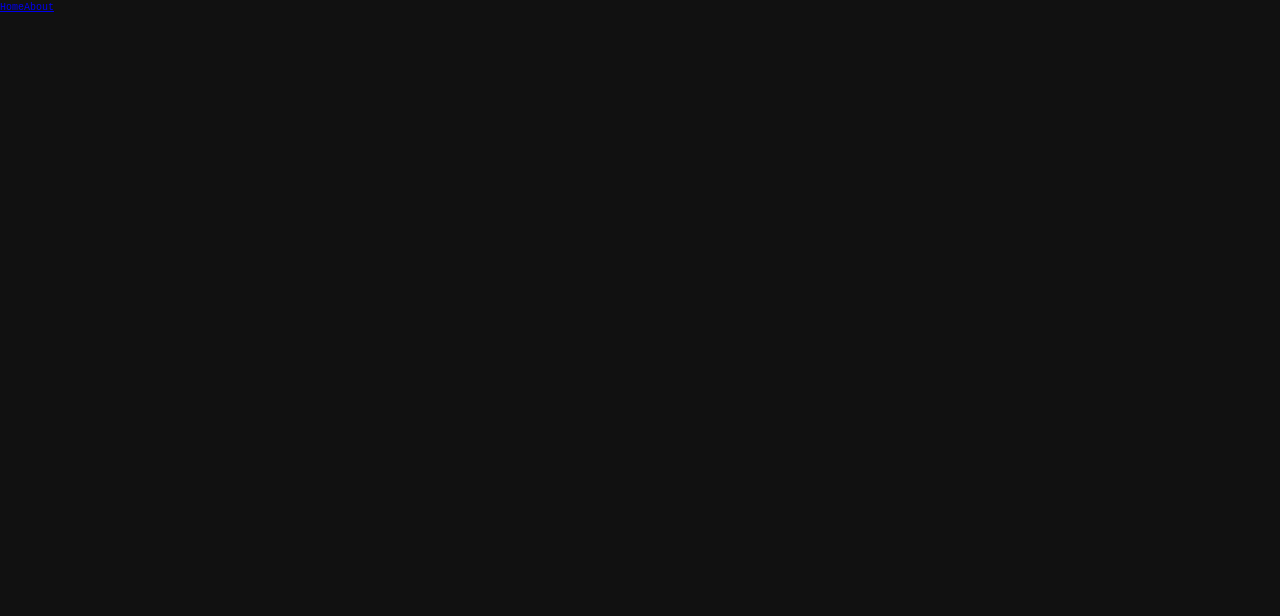
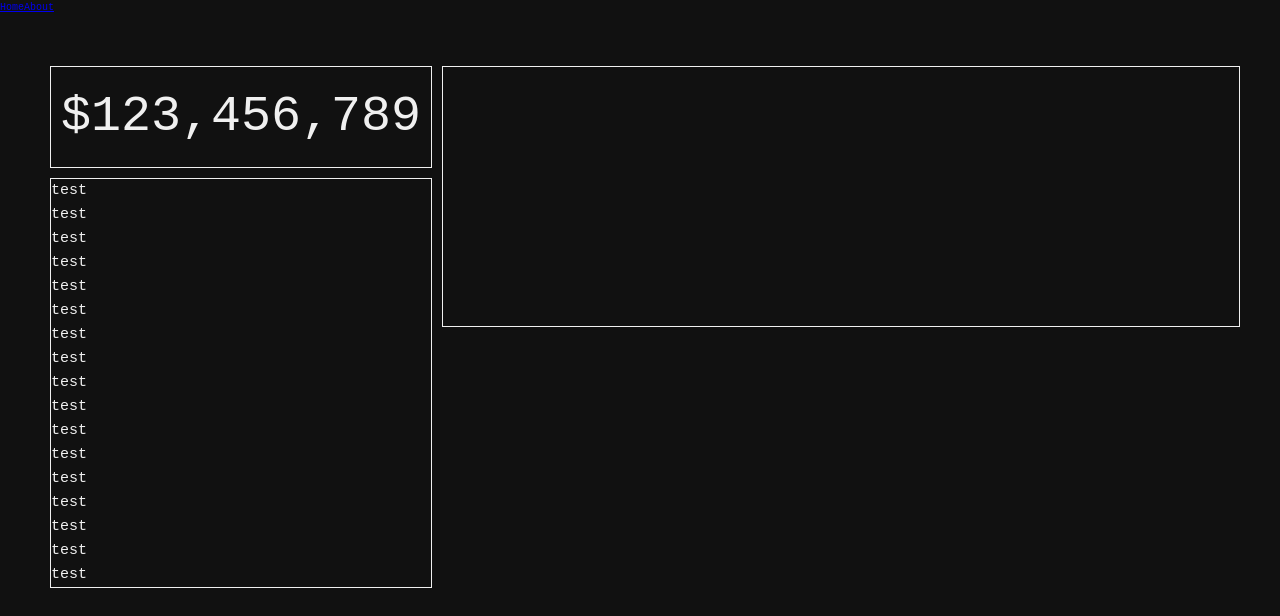
Before and after one commit to GuardianInferno/summer-stem, a Vue app in the folder frontend/: page / in a window 1280 px wide. Shown: the top 616 px of the page. Built offline with nearby package versions, Linux system fonts and the light colour scheme.

Commit message:
getting started with ui

```diff
--- /dev/null
+++ b/frontend/src/assets/scss/_mixins.scss
@@ -0,0 +1,3 @@
+@mixin border {
+  border: 1px solid $foreground;
+}
--- a/frontend/src/assets/scss/_variables.scss
+++ b/frontend/src/assets/scss/_variables.scss
@@ -1,3 +1,2 @@
-$lightgreen: #4afa8f;
-$darkgreen: #008f3b;
-$darkergreen: #003b00;
+$foreground: #f0f0f0;
+$background: #111;
--- a/frontend/src/assets/scss/base.scss
+++ b/frontend/src/assets/scss/base.scss
@@ -17,8 +17,8 @@
   transition: color 0.5s, background-color 0.5s;
   line-height: 1.6;
   font-family: "Cascadia Code", monospace;
-  background-color: #111;
-  color: white;
+  background-color: $background;
+  color: $foreground;
   text-rendering: optimizeLegibility;
   -webkit-font-smoothing: antialiased;
   -moz-osx-font-smoothing: grayscale;
--- /dev/null
+++ b/frontend/src/components/MoneyCounter.vue
@@ -0,0 +1,16 @@
+<template>
+  <div class="money-box">
+    <p class="money-count">$123,456,789</p>
+  </div>
+</template>
+
+<style lang="scss" scoped>
+.money-box {
+  @include border;
+  padding: 1rem;
+  margin-bottom: 1rem;
+  .money-count {
+    font-size: 5rem;
+  }
+}
+</style>
--- /dev/null
+++ b/frontend/src/components/StockViewer.vue
@@ -0,0 +1,12 @@
+<template>
+<div class="stock-viewer"></div>
+</template>
+
+<style scoped lang="scss">
+.stock-viewer {
+  @include border;
+  width: 100%;
+  height: 50%;
+  margin-left: 1rem;
+}
+</style>
--- /dev/null
+++ b/frontend/src/components/UserInfo.vue
@@ -0,0 +1,35 @@
+<template>
+  <div class="user-info">
+  <ul>
+    <li class="username">test</li>
+    <li>test</li>
+    <li>test</li>
+    <li>test</li>
+    <li>test</li>
+    <li>test</li>
+    <li>test</li>
+    <li>test</li>
+    <li>test</li>
+    <li>test</li>
+    <li>test</li>
+    <li>test</li>
+    <li>test</li>
+    <li>test</li>
+    <li>test</li>
+    <li>test</li>
+    <li>test</li>
+  </ul>
+  </div>
+</template>
+
+<style scoped lang="scss">
+.user-info {
+  @include border;
+  ul {
+    list-style-type: none;
+    li {
+      font-size: 1.5rem;
+    }
+  }
+}
+</style>
--- a/frontend/src/views/HomeView.vue
+++ b/frontend/src/views/HomeView.vue
@@ -1,7 +1,27 @@
 <script setup>
+import MoneyCounter from '../components/MoneyCounter.vue';
+import StockViewer from '../components/StockViewer.vue';
+import UserInfo from '../components/UserInfo.vue';
 </script>
 
 <template>
   <main>
+    <div class="left">
+      <MoneyCounter/>
+      <UserInfo/>
+    </div>
+    <div class="right">
+      <StockViewer/>
+    </div>
   </main>
 </template>
+
+<style scoped lang="scss">
+main {
+  padding: 5rem;
+  display: flex;
+  .right {
+    width: 100%;
+  }
+}
+</style>
--- a/frontend/vite.config.js
+++ b/frontend/vite.config.js
@@ -1,23 +1,24 @@
-import { fileURLToPath, URL } from 'url'
+import { fileURLToPath, URL } from "url";
 
-import { defineConfig } from 'vite'
-import vue from '@vitejs/plugin-vue'
+import { defineConfig } from "vite";
+import vue from "@vitejs/plugin-vue";
 
 // https://vitejs.dev/config/
 export default defineConfig({
   plugins: [vue()],
   resolve: {
     alias: {
-      '@': fileURLToPath(new URL('./src', import.meta.url))
-    }
+      "@": fileURLToPath(new URL("./src", import.meta.url)),
+    },
   },
   css: {
     preprocessorOptions: {
       scss: {
         additionalData: `
         @import "@/assets/scss/_variables.scss";
+        @import "@/assets/scss/_mixins.scss";
       `,
       },
     },
   },
-})
+});
```
